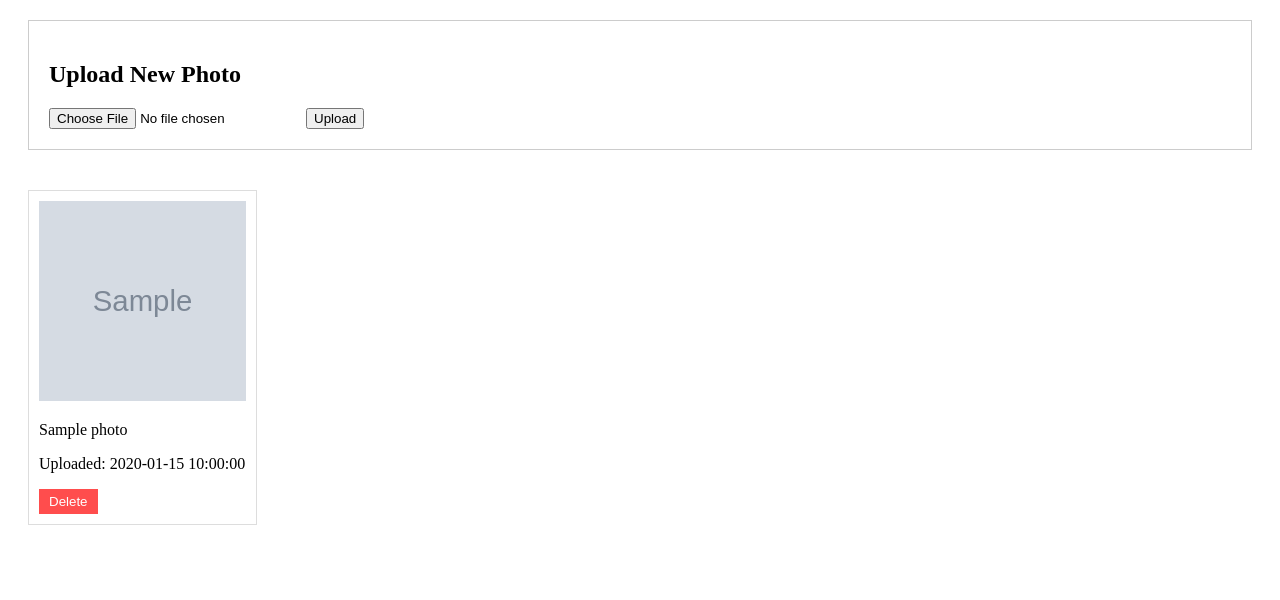
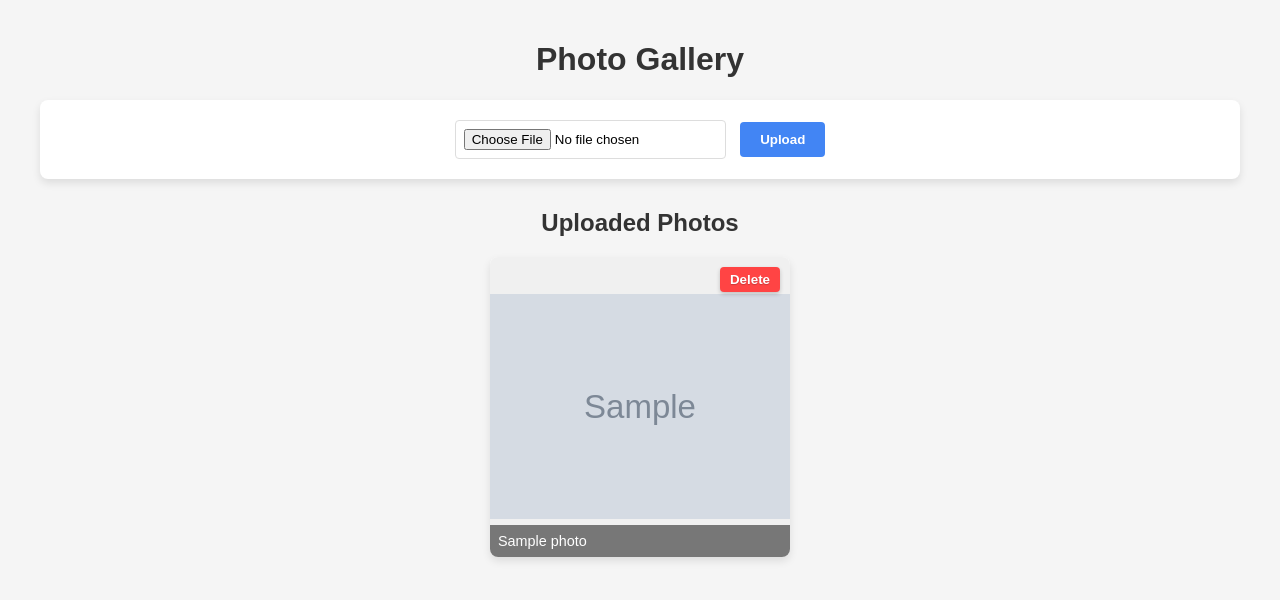
Before and after one commit to pchabot2021/5930-Project-1, a Flask app: template templates/index.html in a window 1280 px wide. Shown: the top 600 px of the page. Run offline with Flask 3, Linux system fonts and the light colour scheme; the template is opened without the code that fills it: most values are stand-ins (such as "Sample title", 1, 10 or a date in 2020); grey boxes marked "Sample" are stand-in pictures.

Commit message:
Project 2 Preparation
Error handling and private bucket changes

```diff
--- a/main.py
+++ b/main.py
@@ -1,50 +1,187 @@
-#main.py
 import time
-from flask import Flask, request, render_template, redirect
+import os
+import traceback
+from flask import Flask, request, render_template, redirect, make_response, url_for
 from werkzeug.utils import secure_filename
 import storage
+import logging
+from dotenv import load_dotenv
+
+# Load environment variables from .env file
+load_dotenv()
+
+# Print environment variables for debugging
+print("Environment variables:")
+print(f"GOOGLE_CLOUD_PROJECT: {os.getenv('GOOGLE_CLOUD_PROJECT')}")
+print(f"GCS_BUCKET_NAME: {os.getenv('GCS_BUCKET_NAME')}")
+print(f"GOOGLE_APPLICATION_CREDENTIALS: {os.getenv('GOOGLE_APPLICATION_CREDENTIALS')}")
+print(f"LOCAL_DEVELOPMENT: {os.getenv('LOCAL_DEVELOPMENT')}")
+
+# Set up logging with basic configuration
+logging.basicConfig(level=logging.INFO)
+logger = logging.getLogger(__name__)
 
 app = Flask(__name__)
-BUCKET_NAME = "chabotproject1bucket"
+app.config['MAX_CONTENT_LENGTH'] = 16 * 1024 * 1024  # Limit uploads to 16MB
+BUCKET_NAME = os.getenv("GCS_BUCKET_NAME", "your-bucket-name")
+print(f"Using bucket: {BUCKET_NAME}")
+
+# Custom error handlers
+@app.errorhandler(404)
+def page_not_found(e):
+    return "File not found", 404
+
+@app.errorhandler(500)
+def server_error(e):
+    return "An internal server error occurred", 500
 
 @app.get("/")
 def index():
     """Fetches and displays uploaded photos."""
-    query = storage.datastore_client.query(kind='photos')
-    photos = list(query.fetch())
-    return render_template('index.html', photos=photos)
+    try:
+        print("Trying to query photos from Datastore...")
+        query = storage.datastore_client.query(kind='photos')
+        photos = list(query.fetch())
+        print(f"Found {len(photos)} photos")
+
+        # Generate API URLs for each photo
+        for photo in photos:
+            if 'name' in photo:
+                photo['image_url'] = url_for('get_image', filename=photo['name'])
+
+        return render_template('index.html', photos=photos)
+    except Exception as e:
+        print(f"ERROR: {str(e)}")
+        print("Full traceback:")
+        traceback.print_exc()
+        logger.error(f"Error in index route: {str(e)}")
+        return redirect(url_for('error_page', error_code=500))
+
+@app.get("/images/<filename>")
+def get_image(filename):
+    """Streams an image file from Google Cloud Storage."""
+    try:
+        print(f"Image request for: {filename}")
+
+        # Get file content from GCS
+        file_bytes = storage.get_file_stream(BUCKET_NAME, filename)
+
+        # Determine content type
+        content_type = storage.get_content_type(filename)
+        print(f"Serving image with content type: {content_type}")
+
+        # Create a response with the file content
+        response = make_response(file_bytes)
+        response.headers.set('Content-Type', content_type)
+        response.headers.set('Cache-Control', 'public, max-age=3600')
+
+        return response
+    except FileNotFoundError:
+        print(f"Image not found: {filename}")
+        logger.warning(f"Image not found")
+        return redirect(url_for('error_page', error_code=404))
+    except Exception as e:
+        print(f"Error retrieving image: {str(e)}")
+        traceback.print_exc()
+        logger.error(f"Error retrieving image")
+        return redirect(url_for('error_page', error_code=500))
 
 @app.post("/upload")
 def upload_image():
     """Handles image uploads and stores metadata."""
-    if 'file' not in request.files:
-        return redirect('/')
+    try:
+        print("Processing upload request")
+        if 'file' not in request.files:
+            print("No file part in request")
+            return redirect(url_for('index'))
 
-    file = request.files['file']
-    if file.filename == '':
-        return redirect('/')
+        file = request.files['file']
+        if file.filename == '':
+            print("No file selected")
+            return redirect(url_for('index'))
 
-    if file:
-        filename = secure_filename(file.filename)
-        public_url = storage.upload_file(BUCKET_NAME, file, filename)
+        if file:
+            filename = secure_filename(file.filename)
+            print(f"Processing upload for file: {filename}")
+            # Set file position to start
+            file.seek(0)
 
-        entity = {
-            "name": filename,
-            "url": public_url,
-            "user": "default",
-            "timestamp": int(time.time())
-        }
-        storage.add_db_entry(entity)
+            storage.upload_file(BUCKET_NAME, file, filename)
+            print(f"File uploaded successfully")
 
-    return redirect('/')
+            entity = {
+                "name": filename,
+                "user": "default",
+                "timestamp": int(time.time())
+            }
+            storage.add_db_entry(entity)
+            print(f"Database entry added")
+
+        return redirect(url_for('index'))
+    except Exception as e:
+        print(f"Upload error: {str(e)}")
+        traceback.print_exc()
+        logger.error(f"Error in upload")
+        return redirect(url_for('error_page', error_code=500))
 
 @app.post("/delete")
 def delete_image():
     """Handles image deletion."""
-    filename = request.form.get("filename")
-    if filename:
-        storage.delete_file(BUCKET_NAME, filename)
-    return redirect('/')
+    try:
+        filename = request.form.get("filename")
+        if filename:
+            print(f"Deleting file: {filename}")
+            storage.delete_file(BUCKET_NAME, filename)
+            print(f"File deleted successfully")
+        return redirect(url_for('index'))
+    except Exception as e:
+        print(f"Delete error: {str(e)}")
+        traceback.print_exc()
+        logger.error(f"Error in delete")
+        return redirect(url_for('error_page', error_code=500))
+
+@app.route('/error/<int:error_code>')
+def error_page(error_code):
+    """Generic error page that doesn't leak information"""
+    error_messages = {
+        404: "The requested resource was not found.",
+        500: "An internal server error occurred.",
+        403: "You don't have permission to access this resource."
+    }
+    message = error_messages.get(error_code, "An error occurred.")
+    try:
+        return render_template('error.html', error_code=error_code, message=message), error_code
+    except Exception as e:
+        print(f"Error rendering error page: {str(e)}")
+        traceback.print_exc()
+        return f"Error {error_code}: {message}", error_code
+
+# Debug endpoint to check environment and connections
+@app.route('/debug')
+def debug_info():
+    """Returns debug information about the environment"""
+    debug_data = {
+        "GOOGLE_APPLICATION_CREDENTIALS": os.getenv("GOOGLE_APPLICATION_CREDENTIALS"),
+        "GOOGLE_CLOUD_PROJECT": os.getenv("GOOGLE_CLOUD_PROJECT"),
+        "GCS_BUCKET_NAME": os.getenv("GCS_BUCKET_NAME"),
+        "LOCAL_DEVELOPMENT": os.getenv("LOCAL_DEVELOPMENT"),
+        "BUCKET_NAME": BUCKET_NAME,
+    }
+    # Try to access the bucket to check permissions
+    try:
+        bucket = storage.storage_client.bucket(BUCKET_NAME)
+        blobs = list(bucket.list_blobs(max_results=5))
+        debug_data["bucket_accessible"] = True
+        debug_data["blob_count"] = len(blobs)
+        debug_data["sample_blobs"] = [b.name for b in blobs]
+    except Exception as e:
+        debug_data["bucket_accessible"] = False
+        debug_data["error"] = str(e)
+
+    return debug_data
 
 if __name__ == "__main__":
-    app.run(host="localhost", port=8080, debug=True)
+    # For local development
+    port = int(os.environ.get("PORT", 5500))
+    print(f"Starting server on port {port}")
+    app.run(host="0.0.0.0", port=port, debug=False)
--- a/requirements.txt
+++ b/requirements.txt
@@ -3,3 +3,4 @@ google-cloud-storage
 google-cloud-datastore
 gunicorn
 werkzeug
+#requirements.txt
--- a/templates/index.html
+++ b/templates/index.html
@@ -3,64 +3,146 @@
 <head>
     <title>Photo Gallery</title>
     <style>
-        .upload-form {
-            margin: 20px;
+        body {
+            font-family: Arial, sans-serif;
+            max-width: 1200px;
+            margin: 0 auto;
             padding: 20px;
-            border: 1px solid #ccc;
+            background-color: #f5f5f5;
         }
-        .photo-grid {
-            display: grid;
-            grid-template-columns: repeat(auto-fill, minmax(200px, 1fr));
+        h1, h2 {
+            color: #333;
+            text-align: center;
+        }
+        .gallery {
+            display: flex;
+            flex-wrap: wrap;
             gap: 20px;
-            padding: 20px;
+            justify-content: center;
         }
-        .photo-item {
-            border: 1px solid #ddd;
-            padding: 10px;
+        .photo-container {
+            position: relative;
+            width: 300px;
+            height: 300px;
+            margin-bottom: 20px;
+            box-shadow: 0 4px 8px rgba(0,0,0,0.1);
+            border-radius: 8px;
+            overflow: hidden;
+            background-color: #ffffff;
         }
-        .photo-item img {
+        .image-wrapper {
             width: 100%;
-            height: 200px;
-            object-fit: cover;
+            height: 100%;
+            display: flex;
+            align-items: center;
+            justify-content: center;
+            overflow: hidden;
+            background-color: #f0f0f0;
         }
-        .photo-info {
-            margin-top: 10px;
+        .image-wrapper img {
+            object-fit: contain;
+            max-width: 100%;
+            max-height: 100%;
+            display: block;
         }
-        .delete-button {
-            background-color: #ff4d4d;
+        .photo-details {
+            position: absolute;
+            bottom: 0;
+            left: 0;
+            width: 100%;
+            padding: 8px;
+            background-color: rgba(0, 0, 0, 0.5);
+            color: white;
+            font-size: 0.9em;
+            text-overflow: ellipsis;
+            overflow: hidden;
+            white-space: nowrap;
+        }
+        .delete-form {
+            position: absolute;
+            top: 10px;
+            right: 10px;
+            z-index: 10;
+        }
+        .delete-btn {
+            background-color: #ff4444;
             color: white;
             border: none;
+            border-radius: 4px;
             padding: 5px 10px;
             cursor: pointer;
+            font-weight: bold;
+            text-shadow: 0 1px 1px rgba(0,0,0,0.2);
+            box-shadow: 0 2px 4px rgba(0,0,0,0.2);
         }
-        .delete-button:hover {
-            background-color: #cc0000;
+        .delete-btn:hover {
+            background-color: #ff0000;
+        }
+        .upload-form {
+            background-color: #ffffff;
+            padding: 20px;
+            border-radius: 8px;
+            margin-bottom: 30px;
+            box-shadow: 0 4px 8px rgba(0,0,0,0.1);
+            text-align: center;
+        }
+        .upload-btn {
+            background-color: #4285f4;
+            color: white;
+            border: none;
+            border-radius: 4px;
+            padding: 10px 20px;
+            cursor: pointer;
+            font-weight: bold;
+            margin-left: 10px;
+        }
+        .upload-btn:hover {
+            background-color: #2b6ed9;
+        }
+        .no-photos {
+            text-align: center;
+            color: #666;
+            margin: 40px 0;
+            font-style: italic;
+        }
+        input[type="file"] {
+            padding: 8px;
+            border: 1px solid #ddd;
+            border-radius: 4px;
         }
     </style>
 </head>
 <body>
-    <div class="upload-form">
-        <h2>Upload New Photo</h2>
-        <form action="/upload" method="post" enctype="multipart/form-data">
-            <input type="file" name="file" accept="image/*" required>
-            <button type="submit">Upload</button>
-        </form>
-    </div>
+    <h1>Photo Gallery</h1>
 
-    <div class="photo-grid">
-        {% for photo in photos %}
-        <div class="photo-item">
-            <img src="{{ photo.url }}" alt="{{ photo.name }}">
-            <div class="photo-info">
-                <p>{{ photo.name }}</p>
-                <p>Uploaded: {{ photo.timestamp }}</p>
-                <form action="/delete" method="post" style="display:inline;">
+    <form class="upload-form" action="/upload" method="post" enctype="multipart/form-data">
+        <input type="file" name="file" accept="image/*">
+        <button class="upload-btn" type="submit">Upload</button>
+    </form>
+
+    <h2>Uploaded Photos</h2>
+
+    <div class="gallery">
+        {% if photos %}
+            {% for photo in photos %}
+            <div class="photo-container">
+                <div class="image-wrapper">
+                    <img src="{{ photo.image_url }}" alt="{{ photo.name }}" onerror="this.src='/static/placeholder.png'; this.onerror=null;">
+                </div>
+                <div class="photo-details">
+                    {{ photo.name }}
+                </div>
+                <form class="delete-form" action="/delete" method="post">
                     <input type="hidden" name="filename" value="{{ photo.name }}">
-                    <button type="submit" class="delete-button">Delete</button>
+                    <button class="delete-btn" type="submit">Delete</button>
                 </form>
             </div>
-        </div>
-        {% endfor %}
+            {% endfor %}
+        {% else %}
+            <div class="no-photos">
+                <p>No photos uploaded yet. Upload your first photo!</p>
+            </div>
+        {% endif %}
     </div>
 </body>
 </html>
```
Also changed, not shown: storage.py (+79 -22 lines), templates/error.html (added, +51 -0 lines).
